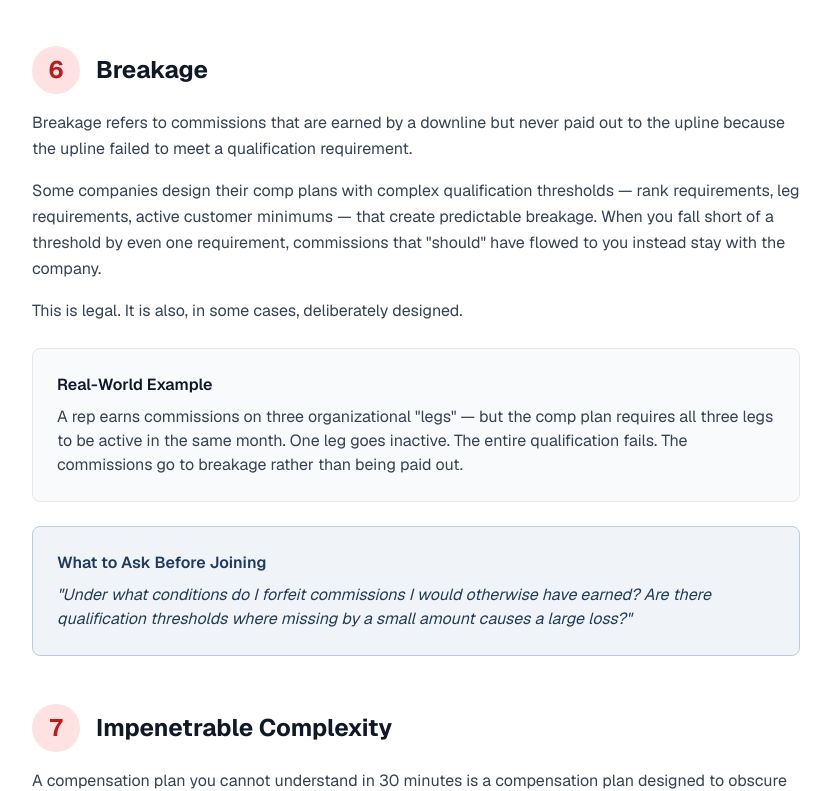
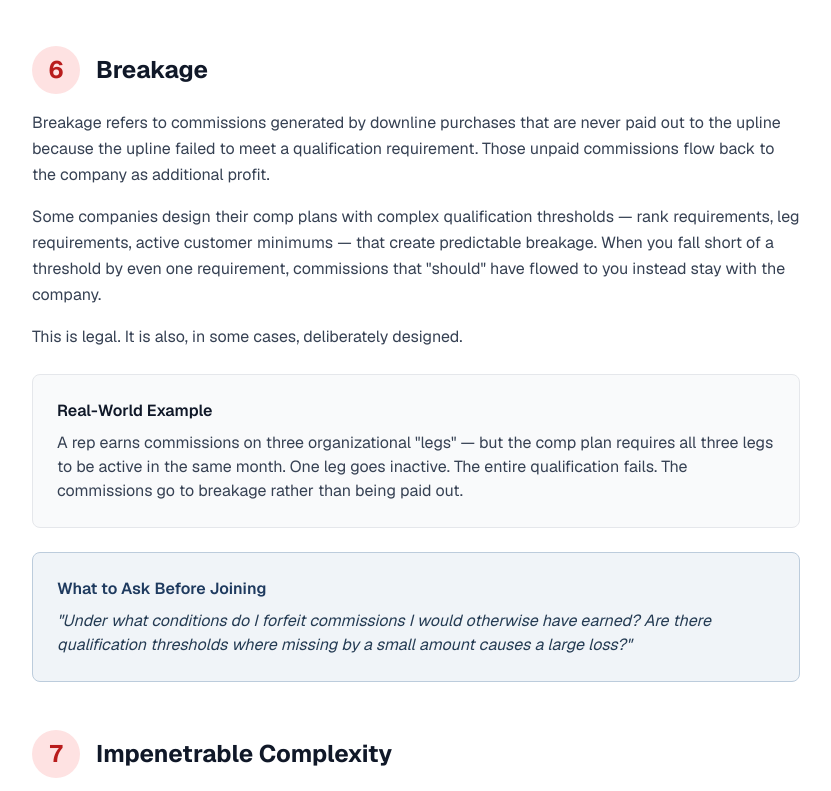
Before and after one commit to homebusinessacademy/home-business-watch, a Next.js app: page /guides/mlm-compensation-flaws in a window 1280 px wide. Shown: the part 3764-4555 px from the top of the page, without its empty margins (224-1055 px from the left). Built offline with nearby package versions, Linux system fonts and the light colour scheme.

Commit message:
Fix breakage definition - generated by downline purchases, profits flow to company

```diff
--- a/src/app/guides/mlm-compensation-flaws/page.tsx
+++ b/src/app/guides/mlm-compensation-flaws/page.tsx
@@ -23,7 +23,7 @@ export default function MLMCompensationFlawsPage() {
         name: 'What is breakage in an MLM compensation plan?',
         acceptedAnswer: {
           '@type': 'Answer',
-          text: 'Breakage refers to commissions that are earned by a downline but never paid out to the upline because the upline failed to meet a qualification requirement. Some companies design their comp plans with complex qualification thresholds — rank requirements, leg requirements, active customer minimums — that create predictable breakage. When you fall short of a threshold by even one requirement, commissions that "should" have flowed to you instead stay with the company.',
+          text: 'Breakage refers to commissions generated by downline purchases that are never paid out to the upline because the upline failed to meet a qualification requirement. Some companies design their comp plans with complex qualification thresholds — rank requirements, leg requirements, active customer minimums — that create predictable breakage. When you fall short of a threshold by even one requirement, those commissions do not disappear — they flow back to the company as additional profit.',
         },
       },
       {
@@ -312,7 +312,7 @@ export default function MLMCompensationFlawsPage() {
               </div>
               <div className="prose prose-lg max-w-none">
                 <p className="text-gray-700 leading-relaxed mb-4">
-                  Breakage refers to commissions that are earned by a downline but never paid out to the upline because the upline failed to meet a qualification requirement.
+                  Breakage refers to commissions generated by downline purchases that are never paid out to the upline because the upline failed to meet a qualification requirement. Those unpaid commissions flow back to the company as additional profit.
                 </p>
                 <p className="text-gray-700 leading-relaxed mb-4">
                   Some companies design their comp plans with complex qualification thresholds — rank requirements, leg requirements, active customer minimums — that create predictable breakage. When you fall short of a threshold by even one requirement, commissions that &quot;should&quot; have flowed to you instead stay with the company.
@@ -486,7 +486,7 @@ export default function MLMCompensationFlawsPage() {
                     What is breakage in an MLM compensation plan?
                   </h3>
                   <p className="text-gray-600">
-                    Breakage refers to commissions that are earned by a downline but never paid out to the upline because the upline failed to meet a qualification requirement. Some companies design their comp plans with complex qualification thresholds — rank requirements, leg requirements, active customer minimums — that create predictable breakage. When you fall short of a threshold by even one requirement, commissions that &quot;should&quot; have flowed to you instead stay with the company.
+                    Breakage refers to commissions generated by downline purchases that are never paid out to the upline because the upline failed to meet a qualification requirement. Those unpaid commissions flow back to the company as additional profit. Some companies design their comp plans with complex qualification thresholds — rank requirements, leg requirements, active customer minimums — that create predictable breakage. When you fall short of a threshold by even one requirement, commissions that &quot;should&quot; have flowed to you instead stay with the company.
                   </p>
                 </div>
 
```
